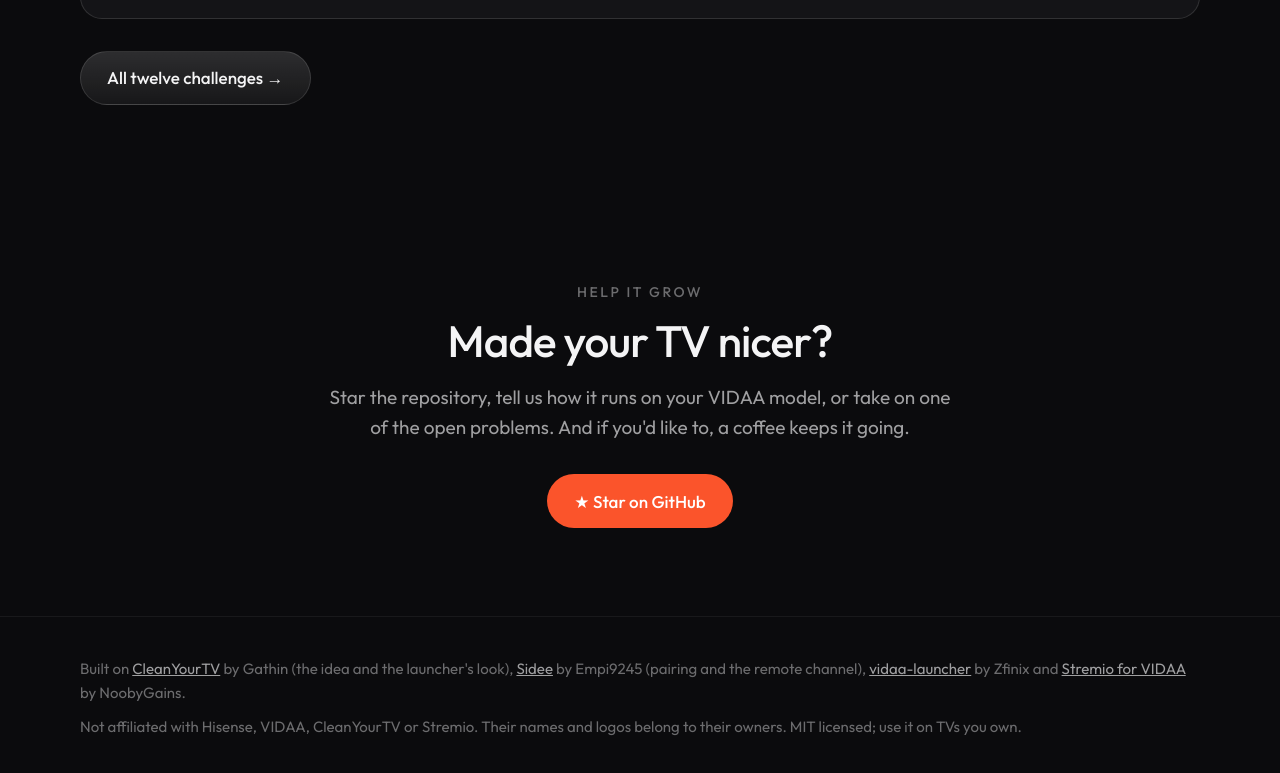
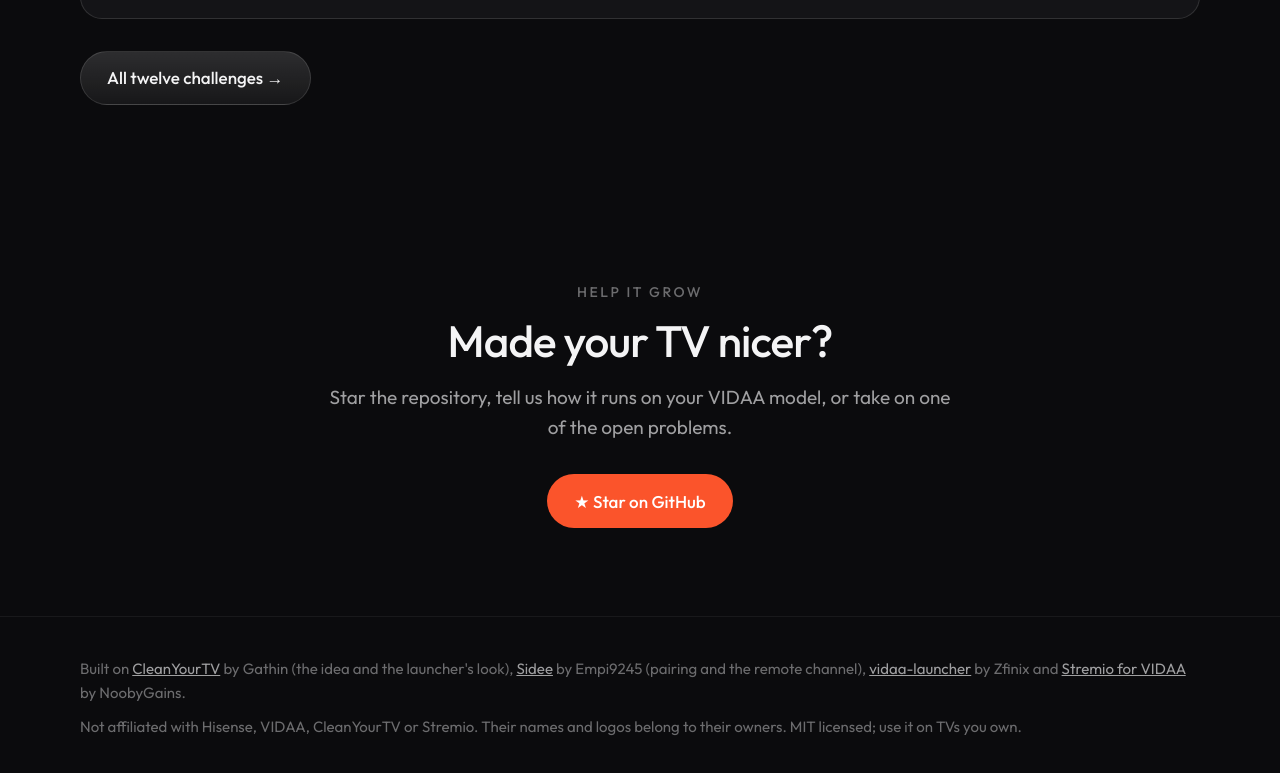
Before and after one commit to gilbertmsipha/cleanyourtv-vidaa, a plain HTML site: page docs/index.html in a window 1280 px wide. Shown: the part 6125-6898 px from the top of the page. Drawn offline with Linux system fonts and the light colour scheme.

Commit message:
Site: drop the coffee line; guidelines: repo is public
Co-Authored-By: Claude Opus 5.5 <noreply@anthropic.com>
Claude-Session: https://claude.ai/code/session_01HWZ5de1NG77KSkc8p5fPo6

```diff
--- a/docs/index.html
+++ b/docs/index.html
@@ -265,7 +265,7 @@
     <div class="wrap">
       <div class="eyebrow">Help it grow</div>
       <h2>Made your TV nicer?</h2>
-      <p class="lede">Star the repository, tell us how it runs on your VIDAA model, or take on one of the open problems. And if you'd like to, a coffee keeps it going.</p>
+      <p class="lede">Star the repository, tell us how it runs on your VIDAA model, or take on one of the open problems.</p>
       <div class="ctas">
         <a class="btn primary" data-link="github" href="#">★ Star on GitHub</a>
         <a class="btn" data-link="coffee" href="#" hidden>☕ Buy me a coffee</a>
```
Also changed, not shown: 1 other file.
